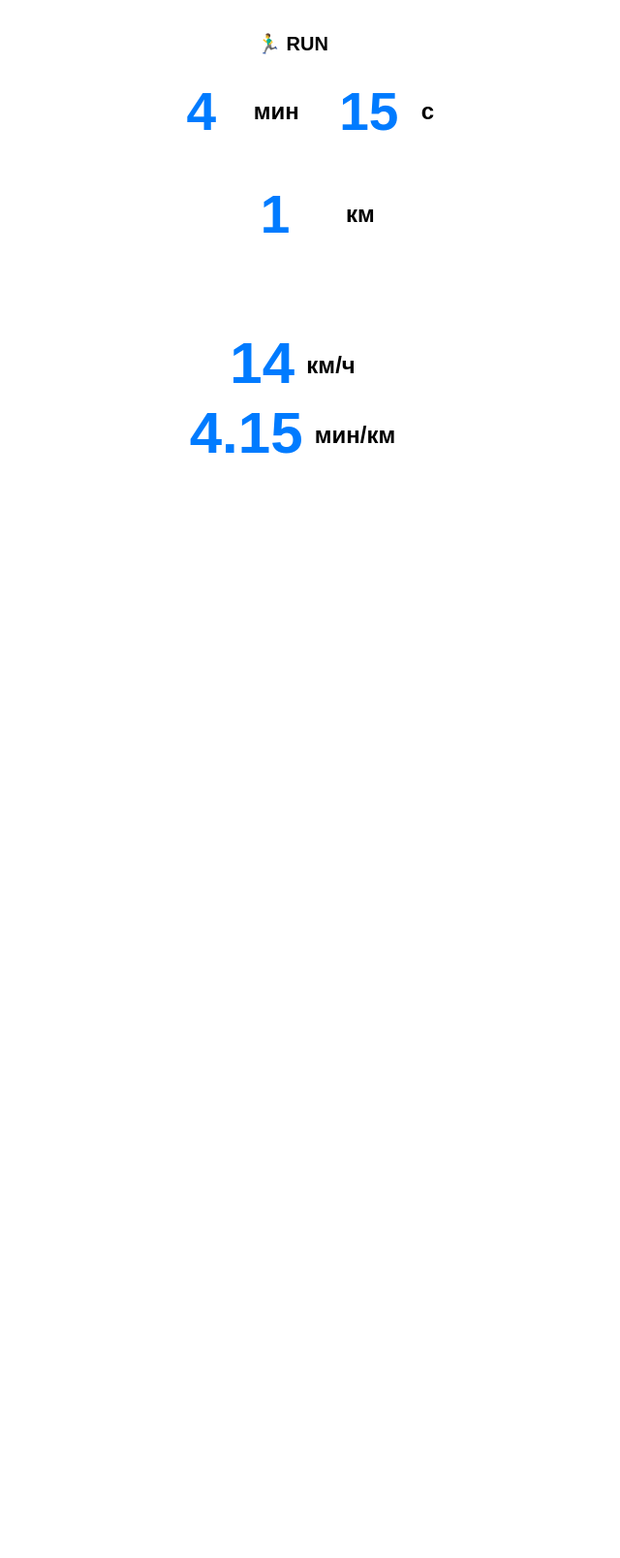
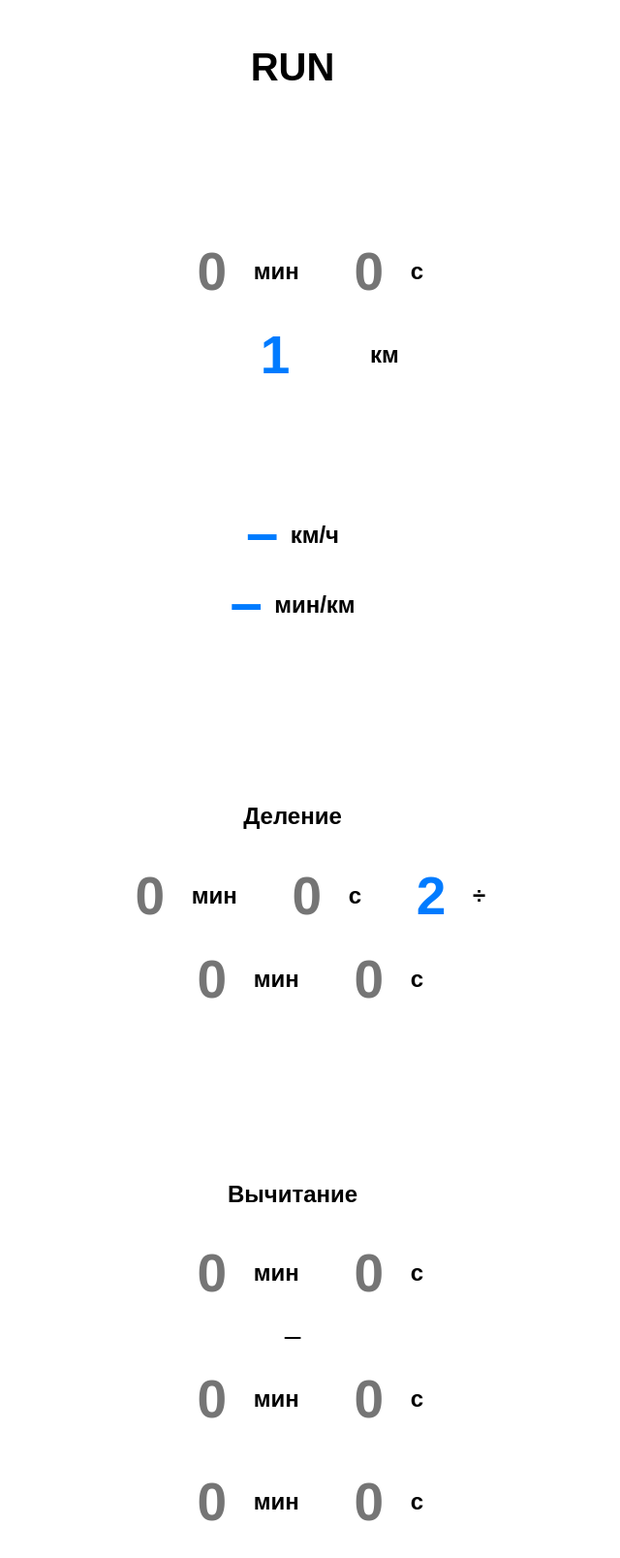
Before and after one commit to Nlch07/run, a plain HTML site: page index.html in a window 1280 px wide. Shown: the whole page at 97% size, without its empty margins (338-978 px from the left). Before the commit the page ends 800 px from the top, so only its background shows below. Drawn offline with Linux system fonts and the light colour scheme; a web font is replaced by a local one.

Commit message:
Update index.html

```diff
--- a/index.html
+++ b/index.html
@@ -3,7 +3,13 @@
 <head>
   <meta charset="UTF-8" />
   <meta name="viewport" content="width=device-width, initial-scale=1.0" />
-  <title>RUN</title>
+
+        <link rel="preconnect" href="https://fonts.googleapis.com">
+        <link rel="preconnect" href="https://fonts.gstatic.com" crossorigin>
+        <link href="https://fonts.googleapis.com/css2?family=Bitcount+Single:wght@100..900&display=swap" rel="stylesheet">
+
+        <title>RUN</title>
+
   <style>
     body {
       background: white;
@@ -13,9 +19,8 @@
     }
 
     h1 {
-      font-size: 20px;
-      font-weight: bold;
-      margin-bottom: 20px;
+      font-size: 40px;
+      margin-bottom: 30px;
       text-align: center;
     }
 
@@ -23,8 +28,9 @@
       display: flex;
       flex-direction: column;
       align-items: center;
-      gap: 30px;
+      gap: 10px;
       max-width: 100%;
+      margin-top: 150px;
     }
 
     .row {
@@ -57,14 +63,14 @@
     }
 
 #distance {
-      width: 130px;
+      width: 180px;
     }
 
     .label {
       font-size: 24px;
       font-weight: bold;
       color: black;
-      margin-left: -4px;
+      margin-left: -15px;
     }
 
     .unit-button {
@@ -82,7 +88,7 @@
       font-size: 30px;
       line-height: 1.2;
       font-weight: bold;
-      margin-top: 50px;
+      margin-top: 100px;
     }
 
     .blue {
@@ -100,16 +106,16 @@
   </style>
 </head>
 <body>
-  <h1>🏃‍♂️ RUN</h1>
+  <h1>RUN</h1>
 
   <div class="container">
     <div class="row">
       <div class="input-group">
-        <input id="minutes" type="text" inputmode="numeric" pattern="\d*" value="4" placeholder="0" />
+        <input id="minutes" type="text" inputmode="numeric" pattern="\d*" placeholder="0" />
         <span class="label">мин</span>
       </div>
       <div class="input-group">
-        <input id="seconds" type="text" inputmode="numeric" pattern="\d*" value="15" placeholder="0" />
+        <input id="seconds" type="text" inputmode="numeric" pattern="\d*" placeholder="0" />
         <span class="label">с</span>
       </div>
     </div>
@@ -130,6 +136,75 @@
       </div>
     </div>
   </div>
+
+
+    <!-- Деление времени -->
+  <div class="container">
+    <h2>Деление</h2>
+    <div class="row">
+      <div class="input-group">
+        <input id="calcMin" type="text" inputmode="numeric" pattern="\d*" placeholder="0" />
+        <span class="label">мин</span>
+      </div>
+      <div class="input-group">
+        <input id="calcSec" type="text" inputmode="numeric" pattern="\d*" placeholder="0" />
+        <span class="label">с</span>
+      </div>
+      <div class="input-group">
+        <input id="divider" type="text" inputmode="decimal" pattern="\d*" value="2" placeholder="1" />
+        <span class="label">÷</span>
+      </div>
+    </div>
+
+    <div class="row">
+      <div class="input-group">
+        <input id="resultMin" type="text" readonly placeholder="0" />
+        <span class="label">мин</span>
+      </div>
+      <div class="input-group">
+        <input id="resultSec" type="text" readonly placeholder="0" />
+        <span class="label">с</span>
+      </div>
+    </div>
+  </div>
+
+  <!-- Вычитание времени -->
+  <div class="container">
+    <h2>Вычитание</h2>
+    <div class="row">
+      <div class="input-group">
+        <input id="subMin1" type="text" inputmode="numeric" pattern="\d*" placeholder="0" />
+        <span class="label">мин</span>
+      </div>
+      <div class="input-group">
+        <input id="subSec1" type="text" inputmode="numeric" pattern="\d*" placeholder="0" />
+        <span class="label">с</span>
+      </div>
+    </div>
+    <div class="row" style="font-size: 30px;">–</div>
+    <div class="row">
+      <div class="input-group">
+        <input id="subMin2" type="text" inputmode="numeric" pattern="\d*" placeholder="0" />
+        <span class="label">мин</span>
+      </div>
+      <div class="input-group">
+        <input id="subSec2" type="text" inputmode="numeric" pattern="\d*" placeholder="0" />
+        <span class="label">с</span>
+      </div>
+    </div>
+
+    <div class="row" style="margin-top: 20px;">
+      <div class="input-group">
+        <input id="subResultMin" type="text" readonly placeholder="0" />
+        <span class="label">мин</span>
+      </div>
+      <div class="input-group">
+        <input id="subResultSec" type="text" readonly placeholder="0" />
+        <span class="label">с</span>
+      </div>
+    </div>
+  </div>
+
 
   <script>
     const minutes = document.getElementById("minutes");
@@ -198,6 +273,72 @@
     window.addEventListener("DOMContentLoaded", () => {
       updateFromTime();
     });
+
+        // Деление времени
+    const calcMin = document.getElementById("calcMin");
+    const calcSec = document.getElementById("calcSec");
+    const divider = document.getElementById("divider");
+    const resultMin = document.getElementById("resultMin");
+    const resultSec = document.getElementById("resultSec");
+
+    function updateTimeDivision() {
+      const min = parseInt(calcMin.value) || 0;
+      const sec = parseInt(calcSec.value) || 0;
+      const div = parseFloat(divider.value);
+
+      if (div > 0) {
+        const totalSec = min * 60 + sec;
+        const divided = totalSec / div;
+        const newMin = Math.floor(divided / 60);
+        const newSec = Math.round(divided % 60);
+
+        resultMin.value = newMin > 0 ? newMin : "";
+        resultSec.value = newSec > 0 ? newSec : "";
+        resultMin.placeholder = "0";
+        resultSec.placeholder = "0";
+      } else {
+        resultMin.value = "";
+        resultSec.value = "";
+      }
+    }
+
+    [calcMin, calcSec, divider].forEach(el =>
+      el.addEventListener("input", updateTimeDivision)
+    );
+
+    // Вычитание времени
+    const subMin1 = document.getElementById("subMin1");
+    const subSec1 = document.getElementById("subSec1");
+    const subMin2 = document.getElementById("subMin2");
+    const subSec2 = document.getElementById("subSec2");
+    const subResultMin = document.getElementById("subResultMin");
+    const subResultSec = document.getElementById("subResultSec");
+
+    function updateTimeSubtraction() {
+      const min1 = parseInt(subMin1.value) || 0;
+      const sec1 = parseInt(subSec1.value) || 0;
+      const min2 = parseInt(subMin2.value) || 0;
+      const sec2 = parseInt(subSec2.value) || 0;
+
+      const total1 = min1 * 60 + sec1;
+      const total2 = min2 * 60 + sec2;
+
+      let diff = total1 - total2;
+      if (diff < 0) diff = 0;
+
+      const newMin = Math.floor(diff / 60);
+      const newSec = Math.round(diff % 60);
+
+      subResultMin.value = newMin > 0 ? newMin : "";
+      subResultSec.value = newSec > 0 ? newSec : "";
+      subResultMin.placeholder = "0";
+      subResultSec.placeholder = "0";
+    }
+
+    [subMin1, subSec1, subMin2, subSec2].forEach(el =>
+      el.addEventListener("input", updateTimeSubtraction)
+    );
+
   </script>
 </body>
 </html>
```
